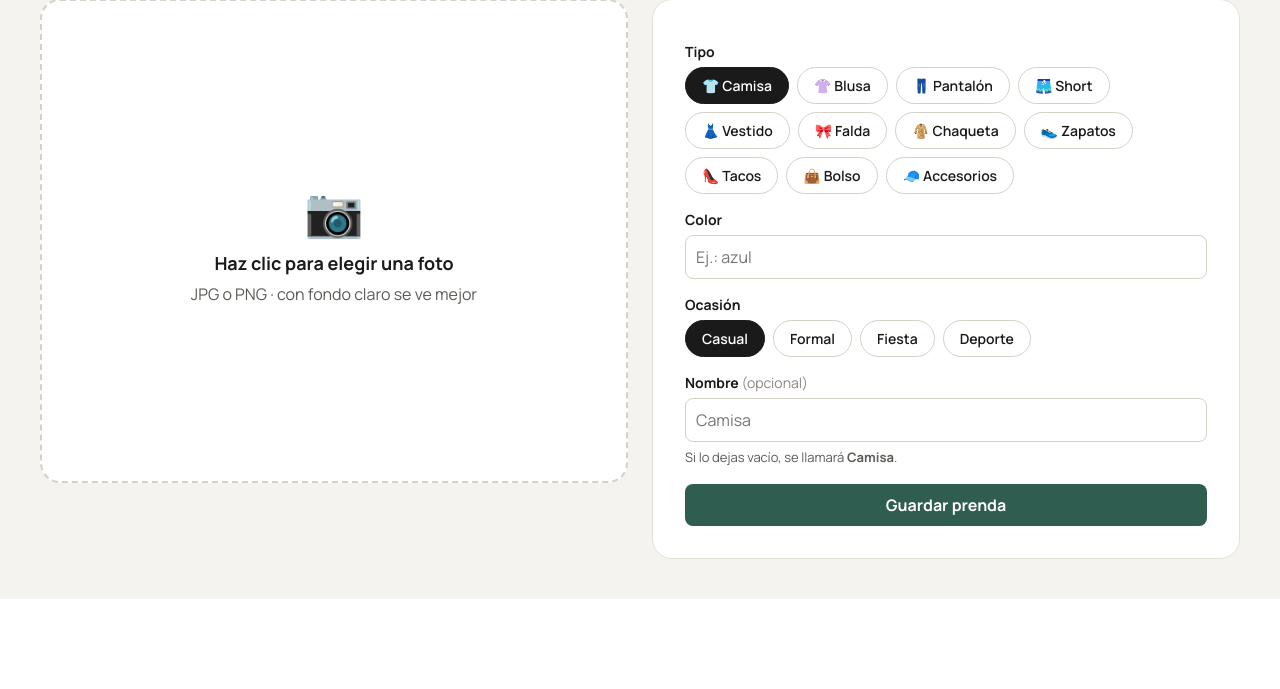
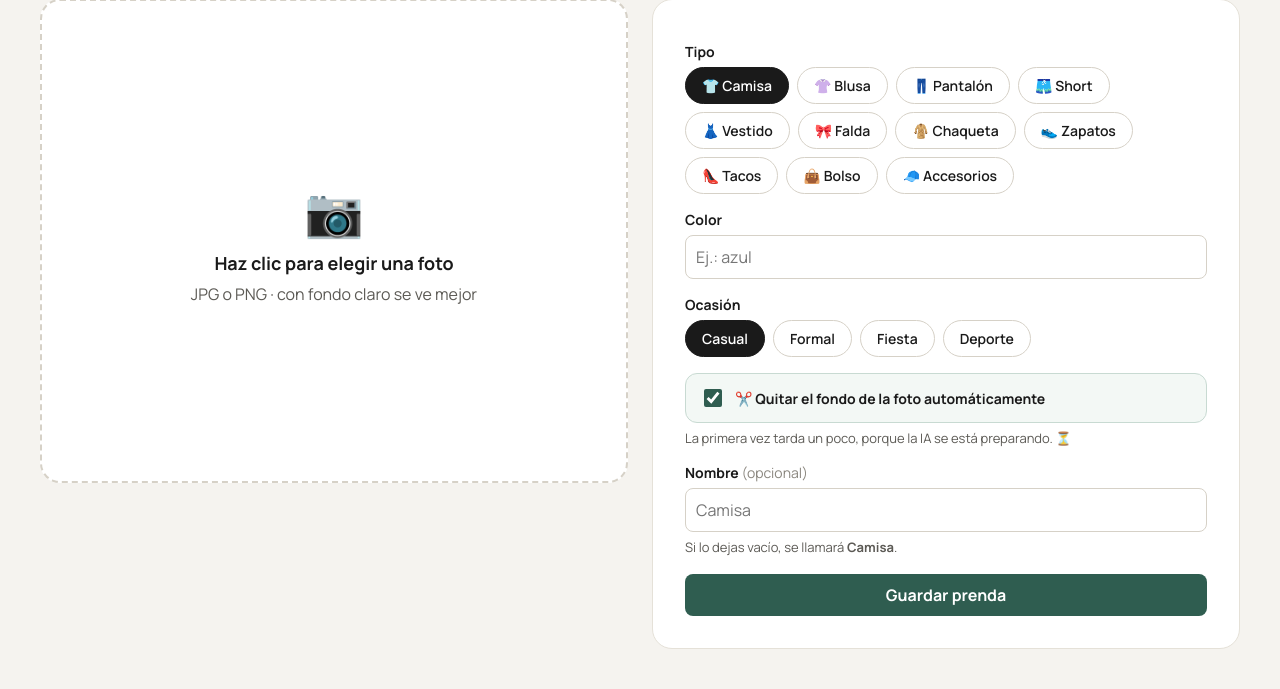
Before and after one commit to araneaemerson-oss/armario-digital, a Flask app: page /subir in a window 1280 px wide. Shown: the part 293-982 px from the top of the page. Before the commit the page ends 892 px from the top, so only its background shows below. Run offline with Flask 3, Linux system fonts and the light colour scheme; the visitor is signed in with stand-in values (Sample User, id 1).

Commit message:
Quita el fondo de las fotos con IA (rembg) y agrega requirements.txt

```diff
--- a/app.py
+++ b/app.py
@@ -3,6 +3,14 @@ from werkzeug.security import generate_password_hash, check_password_hash
 import os, uuid
 from werkzeug.utils import secure_filename
 import sqlite3
+
+# rembg quita el fondo de las fotos con IA. Si no está instalado, la app sigue funcionando igual.
+try:
+    from rembg import remove as quitar_fondo_ia, new_session
+    REMBG_DISPONIBLE = True
+except ImportError:
+    REMBG_DISPONIBLE = False
+sesion_rembg = None      # el modelo de IA se carga la primera vez que se usa (tarda un poco)
 
 
 def conectar():
@@ -81,7 +89,7 @@ OCASIONES = ["Casual", "Formal", "Fiesta", "Deporte"]
 # Esto hace que TIPOS y OCASIONES se puedan usar en TODOS los templates
 @app.context_processor
 def datos_globales():
-    return {"TIPOS": TIPOS, "OCASIONES": OCASIONES}
+    return {"TIPOS": TIPOS, "OCASIONES": OCASIONES, "REMBG_DISPONIBLE": REMBG_DISPONIBLE}
 
 
 CARPETA_FOTOS = os.path.join("static", "uploads")
@@ -99,9 +107,31 @@ def es_foto_valida(foto):
     extension = os.path.splitext(foto.filename)[1].lower()
     return extension in EXTENSIONES_PERMITIDAS
 
-def guardar_foto(foto):
+def quitar_fondo(bytes_imagen):
+    # Recibe la imagen en bytes y devuelve un PNG sin fondo (o None si algo falla)
+    global sesion_rembg
+    if not REMBG_DISPONIBLE:
+        return None
+    try:
+        if sesion_rembg is None:
+            sesion_rembg = new_session("u2net")
+        return quitar_fondo_ia(bytes_imagen, session=sesion_rembg)
+    except Exception as error:
+        print("No se pudo quitar el fondo:", error)
+        return None
+
+def guardar_foto(foto, sin_fondo=False):
     # Guarda la foto con un nombre único y devuelve la ruta para la base de datos
-    nombre_archivo = uuid.uuid4().hex + "_" + secure_filename(foto.filename)
+    nombre_original = secure_filename(foto.filename)
+    if sin_fondo:
+        imagen_sin_fondo = quitar_fondo(foto.read())
+        if imagen_sin_fondo:
+            nombre_archivo = uuid.uuid4().hex + "_" + os.path.splitext(nombre_original)[0] + ".png"
+            with open(os.path.join(CARPETA_FOTOS, nombre_archivo), "wb") as archivo:
+                archivo.write(imagen_sin_fondo)
+            return "uploads/" + nombre_archivo
+        foto.seek(0)       # si falló, volvemos al inicio del archivo y guardamos la foto normal
+    nombre_archivo = uuid.uuid4().hex + "_" + nombre_original
     foto.save(os.path.join(CARPETA_FOTOS, nombre_archivo))
     return "uploads/" + nombre_archivo
 
@@ -190,7 +220,7 @@ def subir():
         if not es_foto_valida(foto):
             flash("⚠️ Elige una foto en formato JPG, PNG o WEBP")
             return redirect("/subir")
-        ruta_foto = guardar_foto(foto)
+        ruta_foto = guardar_foto(foto, sin_fondo="sin_fondo" in request.form)
 
         conexion = conectar()
         conexion.execute(
@@ -257,7 +287,7 @@ def editar(id):
                 conexion.close()
                 flash("⚠️ Elige una foto en formato JPG, PNG o WEBP")
                 return redirect(f"/editar/{id}")
-            ruta_foto = guardar_foto(foto_nueva)    # guardamos la nueva
+            ruta_foto = guardar_foto(foto_nueva, sin_fondo="sin_fondo" in request.form)    # guardamos la nueva
             borrar_foto_del_disco(prenda["foto"])   # y borramos la vieja
 
         conexion.execute(
@@ -347,6 +377,37 @@ def salir():
     session.clear()      # borramos los datos de la sesión
     flash("👋 Cerraste sesión. ¡Vuelve pronto!")
     return redirect("/entrar")
+
+
+@app.route("/quitar-fondo/<int:id>", methods=["POST"])
+def quitar_fondo_prenda(id):
+    # Quita el fondo de la foto de una prenda que YA estaba guardada
+    conexion = conectar()
+    prenda = conexion.execute(
+        "SELECT * FROM prendas WHERE id=? AND usuario_id=?", (id, session["usuario_id"])).fetchone()
+    if prenda is None or not prenda["foto"]:
+        conexion.close()
+        flash("⚠️ Esa prenda no tiene foto")
+        return redirect("/prendas")
+
+    ruta_vieja = os.path.join("static", prenda["foto"])
+    with open(ruta_vieja, "rb") as archivo:
+        imagen_sin_fondo = quitar_fondo(archivo.read())
+
+    if imagen_sin_fondo is None:
+        conexion.close()
+        flash("⚠️ No se pudo quitar el fondo. ¿Instalaste rembg?")
+        return redirect(f"/editar/{id}")
+
+    nombre_archivo = uuid.uuid4().hex + "_sin_fondo.png"
+    with open(os.path.join(CARPETA_FOTOS, nombre_archivo), "wb") as archivo:
+        archivo.write(imagen_sin_fondo)
+    conexion.execute("UPDATE prendas SET foto=? WHERE id=?", ("uploads/" + nombre_archivo, id))
+    conexion.commit()
+    conexion.close()
+    borrar_foto_del_disco(prenda["foto"])
+    flash("✂️ ¡Listo! Le quitamos el fondo a tu prenda")
+    return redirect(f"/editar/{id}")
 
 
 # ---------- Outfits ----------
--- /dev/null
+++ b/requirements.txt
@@ -0,0 +1,2 @@
+flask
+rembg[cpu]
--- a/static/css/style.css
+++ b/static/css/style.css
@@ -745,3 +745,26 @@ a{
         position: static;
     }
 }
+
+
+/* ---------- Quitar fondo ---------- */
+.interruptor {
+    display: flex;
+    align-items: center;
+    gap: 10px;
+    margin-top: 14px;
+    padding: 12px 14px;
+    border-radius: 12px;
+    background-color: #F3F8F5;
+    border: 1px solid #C8DAD2;
+    cursor: pointer;
+}
+.formulario .interruptor input {
+    width: 18px;
+    height: 18px;
+    padding: 0;
+    accent-color: #2F5D50;
+}
+.form-quitar-fondo {
+    margin-top: 16px;
+}
--- a/templates/_campos_prenda.html
+++ b/templates/_campos_prenda.html
@@ -26,6 +26,14 @@
     {% endfor %}
 </div>
 
+{% if REMBG_DISPONIBLE %}
+    <label class="interruptor">
+        <input type="checkbox" name="sin_fondo" {% if not prenda %}checked{% endif %}>
+        <span>✂️ Quitar el fondo de la {% if prenda %}nueva {% endif %}foto automáticamente</span>
+    </label>
+    <p class="ayuda">La primera vez tarda un poco, porque la IA se está preparando. ⏳</p>
+{% endif %}
+
 <label for="nombre">Nombre <span class="opcional">(opcional)</span></label>
 <input type="text" id="nombre" name="nombre" value="{{ prenda.nombre if prenda else '' }}" placeholder="Camisa">
 <p class="ayuda" id="ayuda-nombre">Si lo dejas vacío, se llamará <strong>Camisa</strong>.</p>
--- a/templates/subir.html
+++ b/templates/subir.html
@@ -5,7 +5,8 @@
     <h1>Subir prenda</h1>
     <p class="subtitulo">Agrega una prenda nueva a tu armario.</p>
 
-    <form method="POST" enctype="multipart/form-data" class="subir-layout">
+    <form method="POST" enctype="multipart/form-data" class="subir-layout"
+          onsubmit="this.querySelector('button[type=submit]').textContent = '⏳ Guardando...'">
 
         <!-- Columna izquierda: la foto -->
         <label for="foto" class="zona-foto">
```
Also changed, not shown: templates/editar.html (+7 -0 lines), README.md.
